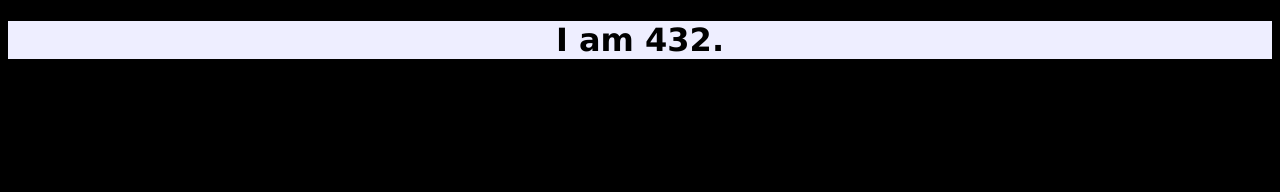
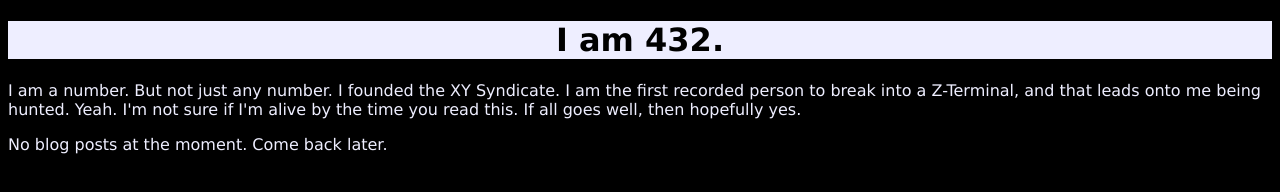
Before and after one commit to i-am-432/i-am-432.github.io, a plain HTML site: page index.html in a window 1280 px wide. Drawn offline with Linux system fonts and the light colour scheme.

Commit message:
Update index.html

```diff
--- a/index.html
+++ b/index.html
@@ -6,5 +6,8 @@
   </head>
   <body>
     <h1>I am 432.</h1>
+    <p>I am a number. But not just any number. I founded the XY Syndicate. I am the first recorded person to break into a Z-Terminal, and that leads onto me being hunted.
+      Yeah. I'm not sure if I'm alive by the time you read this. If all goes well, then hopefully yes.</p>
+    <p>No blog posts at the moment. Come back later.</p>
   </body>
 </html>
```
